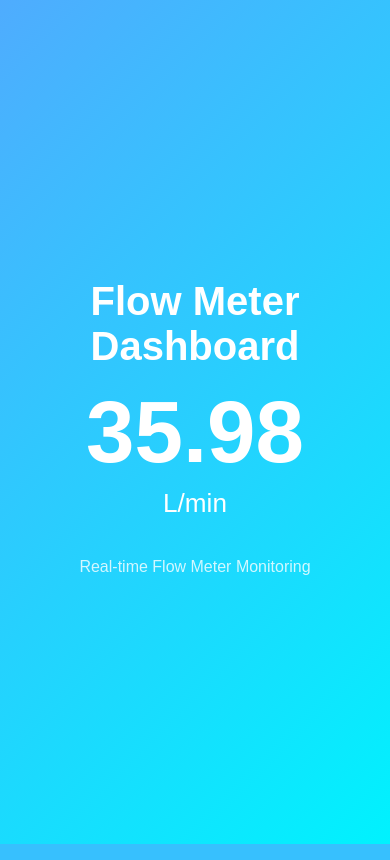
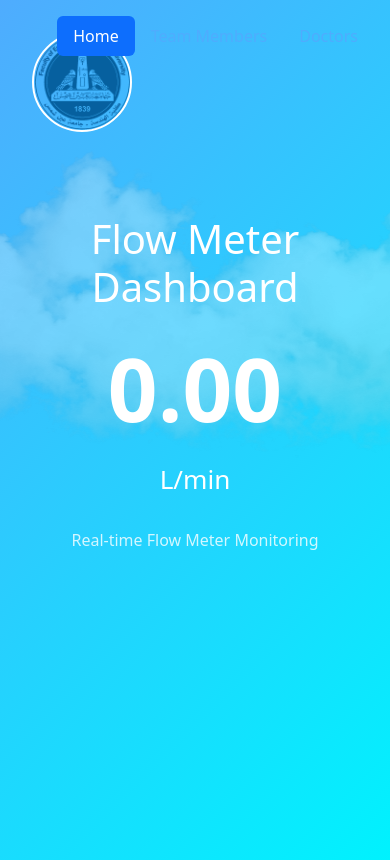
Before and after one commit to MonMon204/Smart_Flow_Meter_Desgin_Project, a Django app: page / in a window 390 px wide; the page is wider, and only the part inside the window is pictured. Run offline with Django 5.2, Linux system fonts and the light colour scheme.

Commit message:
Enhance Flow Meter Dashboard with dynamic cloud animation and responsive navbar

```diff
--- a/Web_Display/web/disp/templates/home.html
+++ b/Web_Display/web/disp/templates/home.html
@@ -1,15 +1,51 @@
 {% load static %}
-
 
 <!DOCTYPE html>
 <html lang="en">
 <head>
     <meta charset="UTF-8">
     <meta name="viewport" content="width=device-width, initial-scale=1.0">
+    <meta http-equiv="X-UA-Compatible" content="IE=edge">
+    <link href="https://fonts.googleapis.com/css2?family=Roboto:wght@400;700&display=swap" rel="stylesheet">
+    <link href="https://cdn.jsdelivr.net/npm/bootstrap@5.3.3/dist/css/bootstrap.min.css" rel="stylesheet" integrity="sha384-QWTKZyjpPEjISv5WaRU9OFeRpok6YctnYmDr5pNlyT2bRjXh0JMhjY6hW+ALEwIH" crossorigin="anonymous">
+    <script src="https://cdn.jsdelivr.net/npm/@popperjs/core@2.11.8/dist/umd/popper.min.js" integrity="sha384-I7E8VVD/ismYTF4hNIPjVp/Zjvgyol6VFvRkX/vR+Vc4jQkC+hVqc2pM8ODewa9r" crossorigin="anonymous"></script>
+    <script src="https://cdn.jsdelivr.net/npm/bootstrap@5.3.3/dist/js/bootstrap.min.js" integrity="sha384-0pUGZvbkm6XF6gxjEnlmuGrJXVbNuzT9qBBavbLwCsOGabYfZo0T0to5eqruptLy" crossorigin="anonymous"></script>
+    <link rel="stylesheet" href="https://cdn.jsdelivr.net/npm/bootstrap-icons@1.11.3/font/bootstrap-icons.min.css">
     <title>Flow Meter Dashboard</title>
     <link rel="stylesheet" href="{% static 'css/styles.css' %}">
+    <link href="{% static 'css/mobile_style.css' %}" rel="stylesheet">
+    <link href="{% static 'css/plugins.min.css' %}" rel="stylesheet">
+    <script src="{% static 'js/scripts.js' %}"></script>
+    <!-- Add Bootstrap CSS -->
+    <link href="https://cdn.jsdelivr.net/npm/bootstrap@5.3.1/dist/css/bootstrap.min.css" rel="stylesheet">
+    <script src="https://cdn.jsdelivr.net/npm/bootstrap@5.3.1/dist/js/bootstrap.bundle.min.js"></script>
+
+    <link rel="icon" href="{% static 'images/logo.png' %}" type="image/png">
 </head>
 <body>
+    <!-- Navbar -->
+    <div class="navnav">
+        <ul class="nav nav-pills mb-3" id="pills-tab" role="tablist">
+            <li class="nav-item" role="presentation">
+              <button class="nav-link active" id="pills-home-tab" data-bs-toggle="pill" data-bs-target="#pills-home" type="button" role="tab" aria-controls="pills-home" aria-selected="true">Home</button>
+            </li>
+            <li class="nav-item" role="presentation">
+              <button class="nav-link" id="pills-team-tab" data-bs-toggle="pill" data-bs-target="#pills-team" type="button" role="tab" aria-controls="pills-team" aria-selected="false">Team Members</button>
+            </li>
+            <li class="nav-item" role="presentation">
+              <button class="nav-link" id="pills-doctors-tab" data-bs-toggle="pill" data-bs-target="#pills-doctors" type="button" role="tab" aria-controls="pills-doctors" aria-selected="false">Doctors</button>
+            </li>
+          </ul>
+    </div>
+
+    <!-- Photo Logo -->
+    <div class="photo-container">
+        <img src="{% static 'images/logo.png' %}" alt="Logo" class="photo">
+    </div>
+
+    <!-- Tab Content -->
+    <div class="tab-content" id="myTabContent">
+        <div class="tab-pane fade show active" id="pills-home" role="tabpanel" aria-labelledby="pills-home-tab" tabindex="0">
             <div class="container">
                 <h1 class="title">Flow Meter Dashboard</h1>
                 <div class="reading-container">
@@ -20,7 +56,19 @@
                     <p>Real-time Flow Meter Monitoring</p>
                 </div>
             </div>
+        </div>
+        <div class="tab-pane fade" id="pills-team" role="tabpanel" aria-labelledby="pills-team-tab" tabindex="0">
+            <p class="text-center">Profile content goes here.</p>
+        </div>
+        <div class="tab-pane fade" id="pills-doctors" role="tabpanel" aria-labelledby="pills-doctors-tab" tabindex="0">
+            <p class="text-center">Contact information goes here.</p>
+        </div>
+    </div>
 
+    <div class="clouds"></div>
+
+    <!-- Add Bootstrap JS -->
+    <script src="https://cdn.jsdelivr.net/npm/bootstrap@5.3.1/dist/js/bootstrap.bundle.min.js"></script>
     <script src="{% static 'js/script.js' %}"></script>
 </body>
 </html>
--- a/Web_Display/web/static/css/styles.css
+++ b/Web_Display/web/static/css/styles.css
@@ -1,17 +1,45 @@
+/* General Styling */
 body {
     margin: 0;
     font-family: 'Arial', sans-serif;
-    display: flex;
-    justify-content: center;
-    align-items: center;
     height: 100vh;
     background: linear-gradient(135deg, #4facfe, #00f2fe);
     color: #fff;
+    overflow: hidden; /* Prevent scrollbars from appearing due to clouds */
 }
+
+/* Navbar Styling */
+.navnav {
+    justify-content: flex-end;
+    position: relative;
+    z-index: 1;
+    display: flex;
+    margin: 1rem;
+}
+
+.nav-pills {
+    justify-content: flex-end;
+    background: transparent;
+}
+
+.nav-pills .nav-link {
+    color: #4facfe;
+}
+
+.nav-tabs .nav-link.active {
+    background-color: #4facfe;
+    color: #fff;
+    font-weight: bold;
+}
+
 
 .container {
     text-align: center;
     animation: fadeIn 1.5s ease-in-out;
+    position: relative;
+    z-index: 2;
+    top: 15vh;
+    color: #ffffff;
 }
 
 .title {
@@ -44,6 +72,44 @@ body {
     opacity: 0.8;
 }
 
+/* Top-Left Photo */
+.photo-container {
+    position: absolute;
+    top: 2rem;
+    left: 2rem;
+}
+
+.photo {
+    width: 100px;
+    height: 100px;
+    border-radius: 50%;
+    border: 2px solid #fff;
+    animation: fadeIn 2s ease-in-out;
+}
+
+/* Clouds/Mist */
+.clouds {
+    position: absolute;
+    top: 0;
+    left: 0;
+    width: 200%;
+    height: 100%;
+    background: url('../images/clouds.png') repeat-x;
+    animation: moveClouds 30s linear infinite;
+    opacity: 0.3;
+    z-index: -1;
+}
+
+/* Animations */
+@keyframes moveClouds {
+    from {
+        transform: translateX(0);
+    }
+    to {
+        transform: translateX(-100%);
+    }
+}
+
 @keyframes fadeIn {
     from {
         opacity: 0;
--- a/Web_Display/web/static/js/script.js
+++ b/Web_Display/web/static/js/script.js
@@ -1,10 +1,20 @@
 const massFlowRateElement = document.getElementById('massFlowRate');
+const cloudsElement = document.querySelector('.clouds');
 
-// Simulating live data updates
+// Function to update cloud speed dynamically
+function updateCloudSpeed(flowRate) {
+    const animationSpeed = Math.max(10, 100 - flowRate); // Faster flow rate = slower animation speed
+    cloudsElement.style.animationDuration = `${animationSpeed}s`;
+}
+
+// Simulate live data updates and update cloud speed
 function updateFlowRate() {
     const randomFlowRate = (Math.random() * 100).toFixed(2); // Generate a random flow rate
     massFlowRateElement.textContent = randomFlowRate;
+
+    // Update cloud animation speed
+    //updateCloudSpeed(randomFlowRate);
 }
 
 // Update the flow rate every second
-setInterval(updateFlowRate, 1000);
+//setInterval(updateFlowRate, 30000);
```
Also changed, not shown: Web_Display/web/db.sqlite3, Web_Display/web/static/images/clouds.png (added), Web_Display/web/static/images/clouds2.png (added), Web_Display/web/static/images/clouds3.png (added), Web_Display/web/static/images/logo.png (added). Lines whose indentation alone changed are shown as unchanged.
